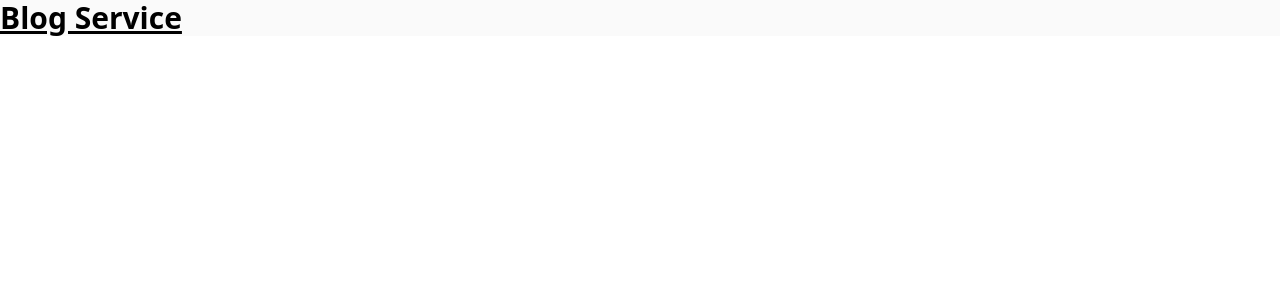
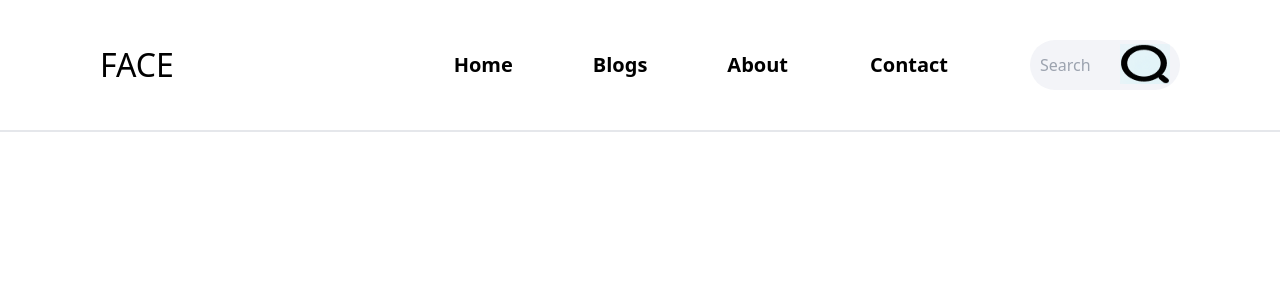
Before and after one commit to khizarkhan345/blogging-site, a React (Create React App) app: page / in a window 1280 px wide. Shown: the top 300 px of the page. Built offline with nearby package versions, Linux system fonts and the light colour scheme.

Commit message:
add Navbar

```diff
--- a/src/App.tsx
+++ b/src/App.tsx
@@ -1,9 +1,10 @@
 import React from "react";
+import Navbar from "./components/Navbar/Navbar";
 
 function App() {
   return (
     <div className="bg-[#fafafa]">
-      <h1 className="text-3xl font-bold underline">Blog Service</h1>
+      <Navbar />
     </div>
   );
 }
--- a/src/components/About/About.tsx
+++ b/src/components/About/About.tsx
@@ -1,7 +1,7 @@
 import React from "react";
 
-const Terms = () => {
-  return <h1>Terms</h1>;
+const About = () => {
+  return <h1>About</h1>;
 };
 
-export default Terms;
+export default About;
--- a/src/components/Blog/Blog.tsx
+++ b/src/components/Blog/Blog.tsx
@@ -1,7 +1,7 @@
 import React from "react";
 
-const Terms = () => {
-  return <h1>Terms</h1>;
+const Blog = () => {
+  return <h1>Blog</h1>;
 };
 
-export default Terms;
+export default Blog;
--- a/src/components/Navbar/Navbar.tsx
+++ b/src/components/Navbar/Navbar.tsx
@@ -1,10 +1,107 @@
-import React from "react";
+import React, { useState } from "react";
+import Menu from "../../images/Menu-icon.png";
+import icon from "../../images/search-icon.png";
 
 const Navbar = () => {
+  const [showNavBar, setShowNavBar] = useState(false);
+
+  const toggleNavBar = () => {
+    setShowNavBar(!showNavBar);
+  };
+
   return (
-    <div>
-      <div>Logo</div>
-      <div>2</div>
+    <div className=" px-[30px] sm:px-[10px] md:px-[20px] lg:px-[100px] py-[40px] mb-[40px] bg-[#fff] border-b-[2px]">
+      <div className="flex flex-row justify-between items-center ">
+        <div>
+          <a
+            href="/"
+            className="text-offWhite text-[32px] bold uppercase hover:cursor-pointer"
+          >
+            Face
+          </a>
+        </div>
+        <div className="sm:hidden mt-[10px]">
+          <button onClick={toggleNavBar}>
+            <img src={Menu} alt="Menu" />
+          </button>
+        </div>
+        <div className="hidden sm:flex sm:flex-row sm:justify-center sm:items-center sm:block">
+          <a
+            href="/"
+            className="sm:mr-[50px] md:mr-[60px] lg:mr-[80px] font-semibold text-offWhite text-[20px] hover:cursor-pointer hover:text-darkWhite"
+          >
+            Home
+          </a>
+          <a
+            href="/"
+            className="sm:mr-[50px] md:mr-[60px] lg:mr-[80px] font-semibold text-offWhite text-[20px] hover:cursor-pointer  hover:text-darkWhite"
+          >
+            Blogs
+          </a>
+          <a
+            href="/"
+            className="sm:mr-[50px] md:mr-[60px] lg:mr-[80px] font-semibold text-offWhite text-[20px] hover:cursor-pointer  hover:text-darkWhite"
+          >
+            About
+          </a>
+          <a
+            href="/"
+            className="sm:mr-[50px] md:mr-[60px] lg:mr-[80px] p-[2px] font-semibold text-offWhite text-[20px] hover:cursor-pointer  hover:text-darkWhite"
+          >
+            Contact
+          </a>
+          <div className="flex flex-row relative">
+            <input
+              type="text"
+              placeholder="Search"
+              className="w-[150px] h-[50px] rounded-[30px] border-1 pl-[10px] bg-[#F3F4F8] focus:border-0 focus:outline-none"
+            />
+            <button className="absolute top-[4px] right-[10px]">
+              <img src={icon} alt="search" className="w-[50px] h-[40px]" />
+            </button>
+          </div>
+        </div>
+      </div>
+      <div
+        className={`flex flex-col justify-center items-center mt-[30px] sm:hidden ${
+          showNavBar ? "block" : "hidden"
+        }`}
+      >
+        <a
+          href="/"
+          className="mb-[30px] text-offWhite text-[20px] font-semibold hover:cursor-pointer  hover:text-darkWhite"
+        >
+          Home
+        </a>
+        <a
+          href="/"
+          className="mb-[30px] text-offWhite text-[20px] font-semibold hover:cursor-pointer  hover:text-darkWhite"
+        >
+          Blogs
+        </a>
+        <a
+          href="/"
+          className="mb-[30px] text-offWhite text-[20px] font-semibold hover:cursor-pointer  hover:text-darkWhite"
+        >
+          About
+        </a>
+        <a
+          href="/"
+          className="mb-[30px] p-[2px] font-semibold text-offWhite  text-[20px] hover:cursor-pointer  hover:text-darkWhite"
+        >
+          Contact
+        </a>
+        <div className="flex flex-row relative">
+          <input
+            type="text"
+            placeholder="Search"
+            className="w-[250px] h-[60px] rounded-[30px] border-1 pl-[10px] bg-[#F3F4F8] focus:border-0 focus:outline-none"
+          />
+          <button className="absolute top-[10px] right-[10px]">
+            <img src={icon} alt="search" className="w-[50px] h-[40px]" />
+          </button>
+        </div>
+      </div>
     </div>
   );
 };
```
Also changed, not shown: src/images/Menu-icon.png (added), src/images/search-icon.png (added).
